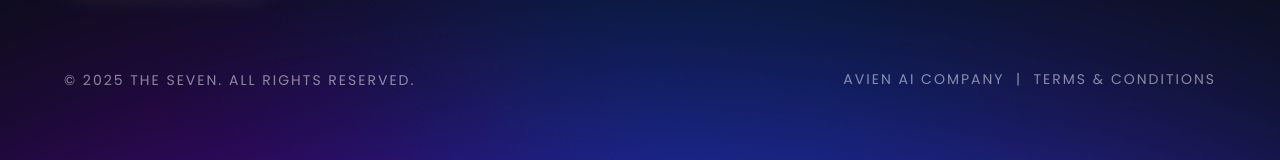
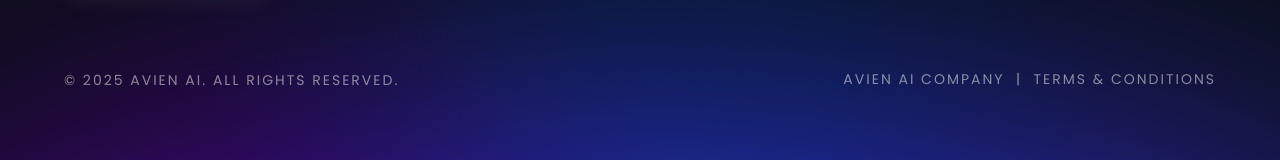
Before and after one commit to abhaix/Avien-AI, a Next.js app: page / in a window 1280 px wide. Shown: the part 5257-5417 px from the top of the page. Built offline with nearby package versions, Linux system fonts and the light colour scheme.

Commit message:
2025 NAME

```diff
--- a/components/common/Footer.js
+++ b/components/common/Footer.js
@@ -85,7 +85,7 @@ const Footer = () => {
           </div>
           <div className='legal connect py'>
             <div className='text'>
-              <span>© 2025 THE SEVEN. ALL RIGHTS RESERVED.</span>
+              <span>© 2025 AVIEN AI. ALL RIGHTS RESERVED.</span>
             </div>
             <div className='connect'>
               <span>AVIEN AI COMPANY</span>
```
